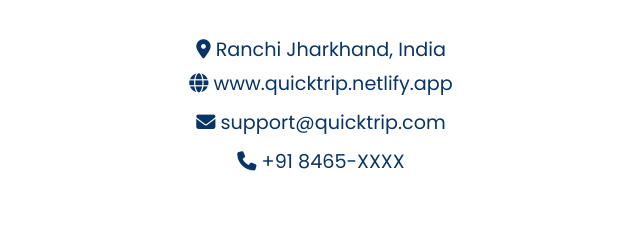
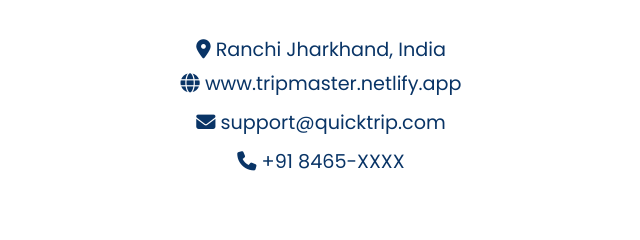
Before and after one commit to Khayamhawari/Trip_Master, a plain HTML site: page contact.html in a window 1280 px wide. Shown: the part 210-450 px from the top of the page, 319-959 px from the left. Drawn offline with Linux system fonts and the light colour scheme.

Commit message:
another changes

```diff
--- a/contact.html
+++ b/contact.html
@@ -25,7 +25,7 @@
             <p><i class="fa-solid fa-location-dot"></i> Ranchi Jharkhand, India</p>
         </div>
         <div class="website">
-            <p><i class="fa-solid fa-globe"></i> <a href="https://www.quicktrip.netlify.app">www.quicktrip.netlify.app</a></p>
+            <p><i class="fa-solid fa-globe"></i> <a href="https://www.tripmaster.netlify.app">www.tripmaster.netlify.app</a></p>
         </div>
         <div class="email">
             <p><i class="fa-solid fa-envelope"></i> support@quicktrip.com</p>
```
